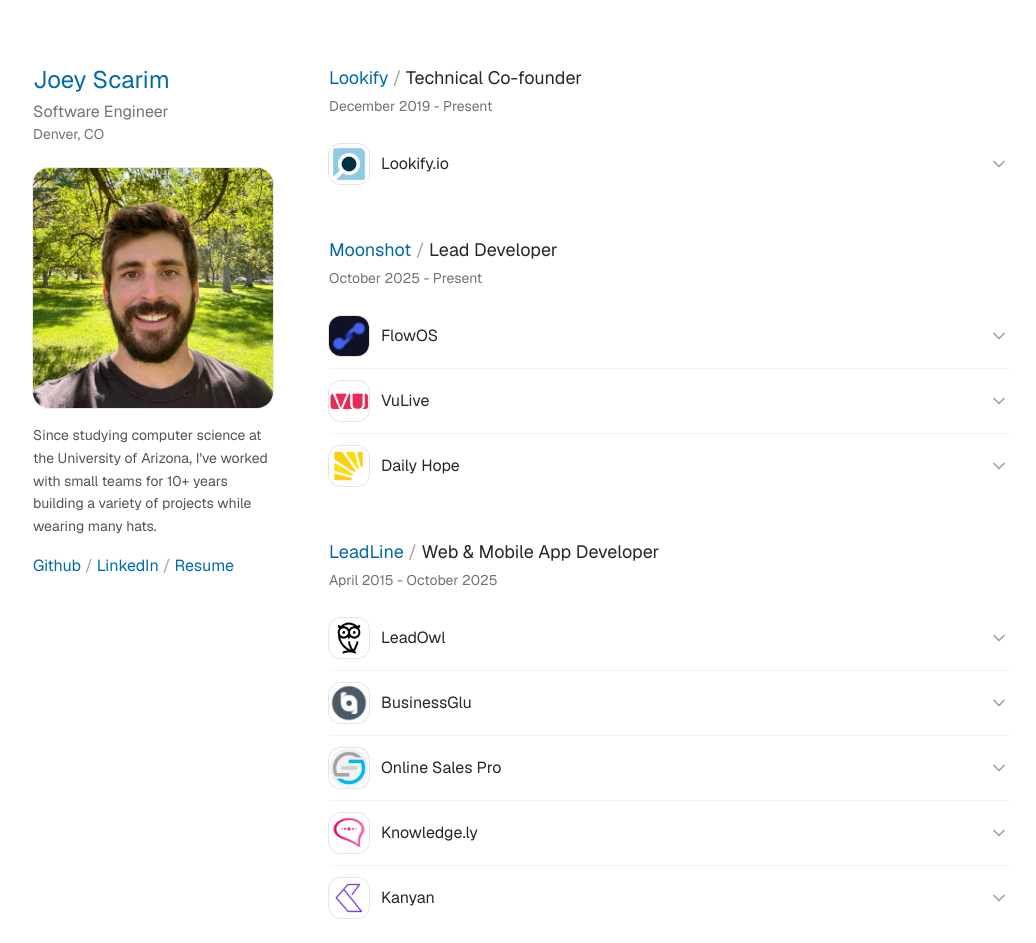
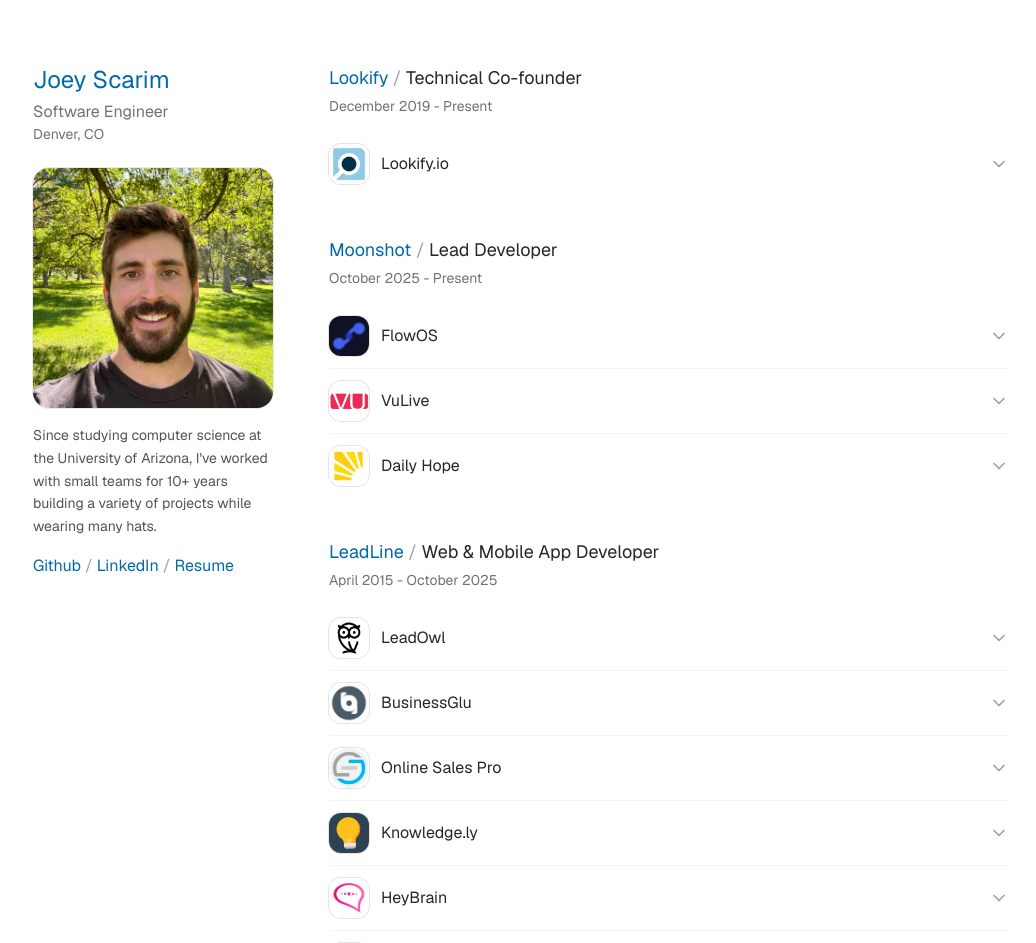
Before and after one commit to joeyscarim/portfolio, a Next.js app: page / in a window 1280 px wide. Shown: the top 943 px of the page, without its empty margins (119-1155 px from the left). Built offline with nearby package versions, Linux system fonts and the light colour scheme.

Commit message:
Add HeyBrain project to work data
- Updated `work.ts` to include the "HeyBrain" project with its name, initial, accent color, and icon.
- Enhanced project representation by adding the corresponding icon image for "HeyBrain".

```diff
--- a/app/data/work.ts
+++ b/app/data/work.ts
@@ -157,6 +157,9 @@
           "/screenshots/knowledgely/store.jpg",
           "/screenshots/knowledgely/earn.jpg",
         ],
+      },
+      {
+        name: "HeyBrain",
         initial: "H",
         accent: "bg-rose-500",
         icon: "/icons/heybrain.webp",
```
